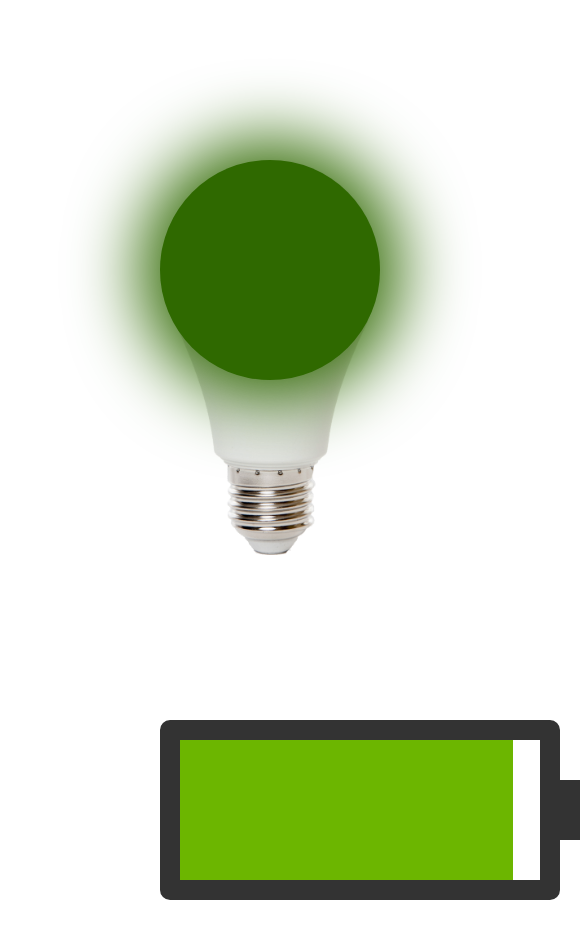
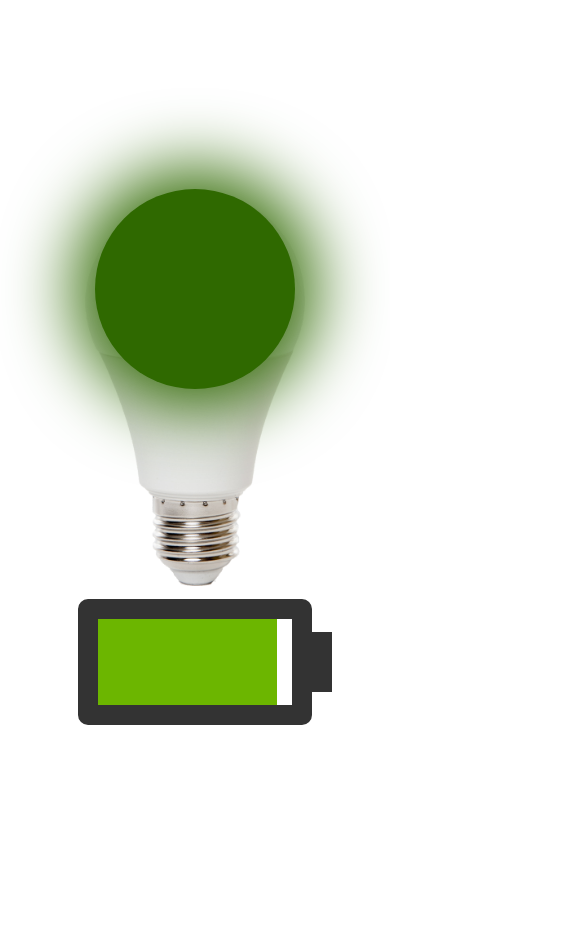
Before and after one commit to agnekauk/20-css-animation-homework, a website: page index.html in a window 390 px wide. Shown: the top 938 px of the page, 585 px wide, since content can reach past the window. After the commit the page ends 879 px from the top, so only its background shows below. Drawn offline with Linux system fonts and the light colour scheme.

Commit message:
Responsive design, Readme, favicon

```diff
--- a/index.html
+++ b/index.html
@@ -7,6 +7,14 @@
     <meta name="viewport" content="width=device-width, initial-scale=1.0">
     <title>Animations</title>
     <link rel="stylesheet" href="./main.css">
+    <link rel="apple-touch-icon" sizes="180x180" href="./favicon/apple-touch-icon.png">
+    <link rel="icon" type="image/png" sizes="32x32" href="./favicon/favicon-32x32.png">
+    <link rel="icon" type="image/png" sizes="16x16" href="./favicon/favicon-16x16.png">
+    <link rel="manifest" href="./favicon/site.webmanifest">
+    <link rel="mask-icon" href="./favicon/safari-pinned-tab.svg" color="#5bbad5">
+    <link rel="shortcut icon" href="./favicon.ico" type="image/x-icon">
+    <meta name="msapplication-TileColor" content="#da532c">
+    <meta name="theme-color" content="#ffffff">
 </head>
 
 <body>
--- a/main.css
+++ b/main.css
@@ -11,11 +11,14 @@ body * {
 body {
     position: relative;
     height: 100vh;
-    padding: 80px;
+    margin-top: 35px;
+    display: flex;
+    flex-direction: column;
+    justify-content: center;
+    align-items: center;
+    gap: 10px;
 }
-body > * {
-    margin: 80px;
-}
+
 
 .bulb {
     display: inline-block;
@@ -24,7 +27,7 @@ body > * {
     background-image: url(./img/bulb.png);
     background-size: contain;
     background-repeat: no-repeat;
-    position: absolute;
+    background-position: center;
     position: relative;
 }
 .bulb > .light {
@@ -33,8 +36,8 @@ body > * {
     top: 0;
     transform: translateX(-50%);
     font-size: 10px;
-    width: 22em;
-    height: 22em;
+    width: 20em;
+    height: 20em;
     border: 1em solid transparent;
     border-radius: 11em;
     animation-name: lights;
@@ -64,8 +67,8 @@ body > * {
 
 .battery {
     display: inline-block;
-    width: 400px;
-    height: 180px;
+    width: 40%;
+    height: 20%;
     border: 20px solid #333;
     border-radius: 10px;
     position: relative;
@@ -102,3 +105,16 @@ body > * {
         width: 100%;
     }
 }
+
+@media (max-width: 700px) {
+    .battery {
+        height: 15%;
+        width: 50%;
+    }
+}
+
+@media (max-width: 450px) {
+    .battery {
+        width: 60%;
+    }
+}
--- a/package.json
+++ b/package.json
@@ -4,13 +4,13 @@
   "description": "Light bulb",
   "main": "index.js",
   "scripts": {
-    "dev": "live-server --port=3000 --host=localhost",
+    "start": "dead-server --port=3000 --host=localhost",
     "test": "echo \"Error: no test specified\" && exit 1"
   },
   "keywords": [],
   "author": "Agne",
   "license": "MIT",
   "devDependencies": {
-    "live-server": "^1.2.1"
+    "dead-server": "^1.0.6"
   }
 }
```
Also changed, not shown: favicon/browserconfig.xml (added, +9 -0 lines), README.md (added), favicon.ico (added), favicon/android-chrome-192x192.png (added), favicon/android-chrome-512x512.png (added), favicon/apple-touch-icon.png (added), favicon/favicon-16x16.png (added), favicon/favicon-32x32.png (added), favicon/mstile-150x150.png (added), favicon/safari-pinned-tab.svg (added), favicon/site.webmanifest (added).
